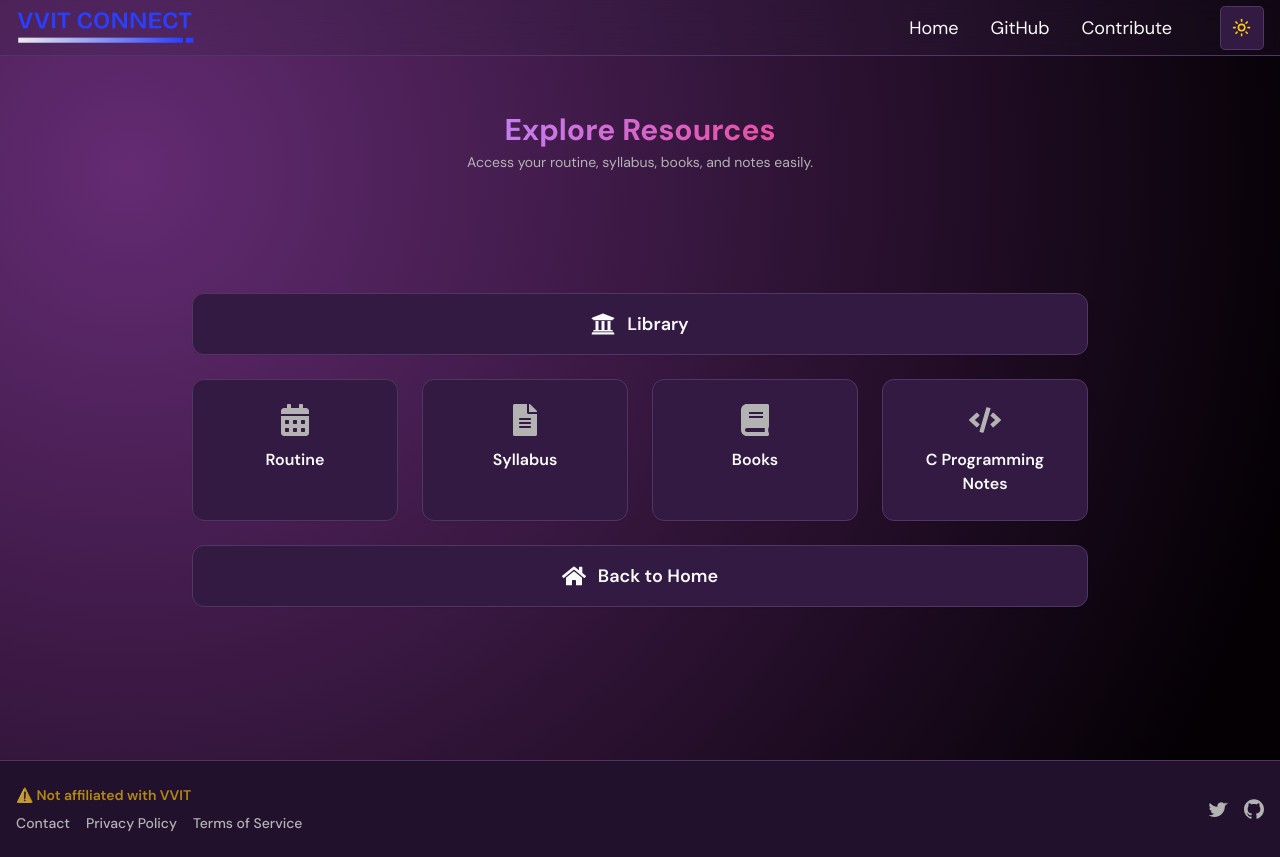
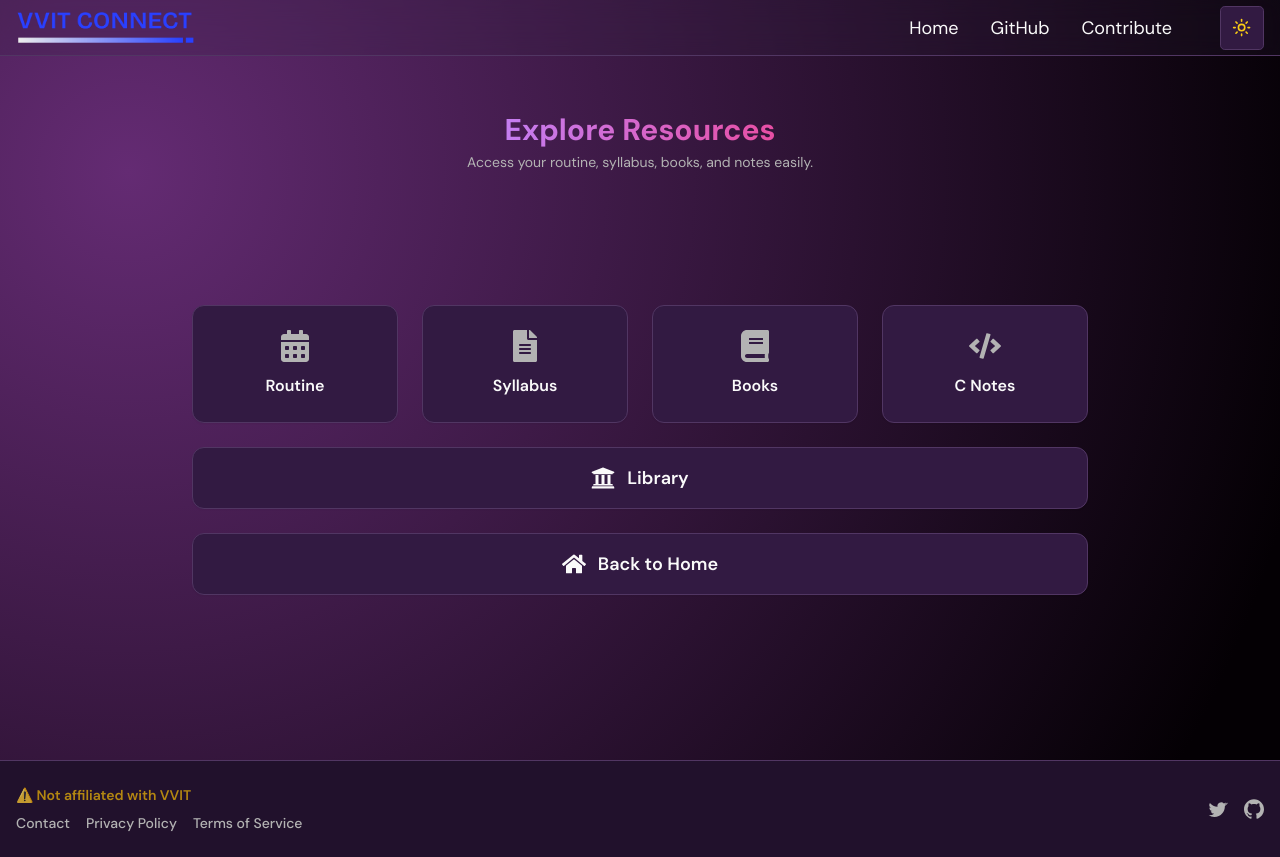
Before and after one commit to pyKinsu/VVITConnect, a Next.js app: page /bba/semester/1 in a window 1280 px wide. Built offline with nearby package versions, Linux system fonts and the light colour scheme.

Commit message:
Update page.tsx

```diff
--- a/src/app/bba/semester/1/page.tsx
+++ b/src/app/bba/semester/1/page.tsx
@@ -21,7 +21,7 @@ const features = [
     path: "/books",
   },
   {
-    name: "C Programming Notes",
+    name: "C Notes",
     icon: <FaCode className="w-8 h-8 mx-auto mb-3 text-muted-foreground" />,
     path: "/notes/c-programming",
   },
@@ -46,15 +46,6 @@ export default function FeaturesPage() {
       </header>
 
       <section className="flex-1 flex flex-col items-center justify-center w-full space-y-6">
-        {/* Library button (wide) */}
-        <button
-          onClick={() => handleSelect("/library")}
-          className="section-box w-full max-w-4xl flex items-center justify-center gap-3 py-4 text-lg font-semibold hover:scale-105 active:scale-95 transition-transform duration-150"
-        >
-          <FaUniversity className="w-6 h-6" />
-          Library
-        </button>
-
         {/* Grid of 4 feature buttons */}
         <div className="grid grid-cols-2 sm:grid-cols-2 md:grid-cols-4 gap-6 w-full max-w-4xl">
           {features.map((feature) => (
@@ -69,6 +60,15 @@ export default function FeaturesPage() {
           ))}
         </div>
 
+        {/* Library button (wide) */}
+        <button
+          onClick={() => handleSelect("/library")}
+          className="section-box w-full max-w-4xl flex items-center justify-center gap-3 py-4 text-lg font-semibold hover:scale-105 active:scale-95 transition-transform duration-150"
+        >
+          <FaUniversity className="w-6 h-6" />
+          Library
+        </button>
+
         {/* Back to Home button (wide) */}
         <button
           onClick={() => handleSelect("/")}
```
